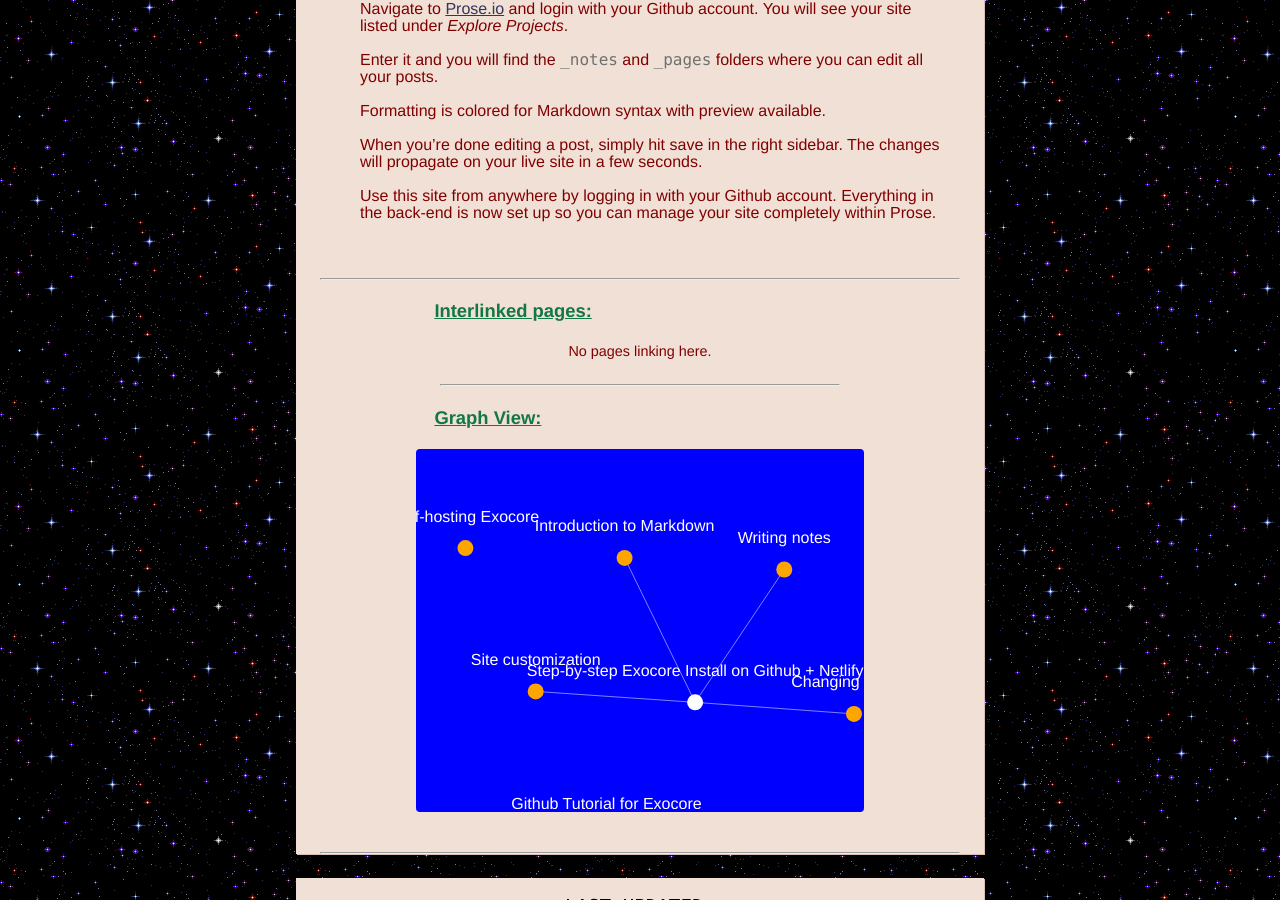
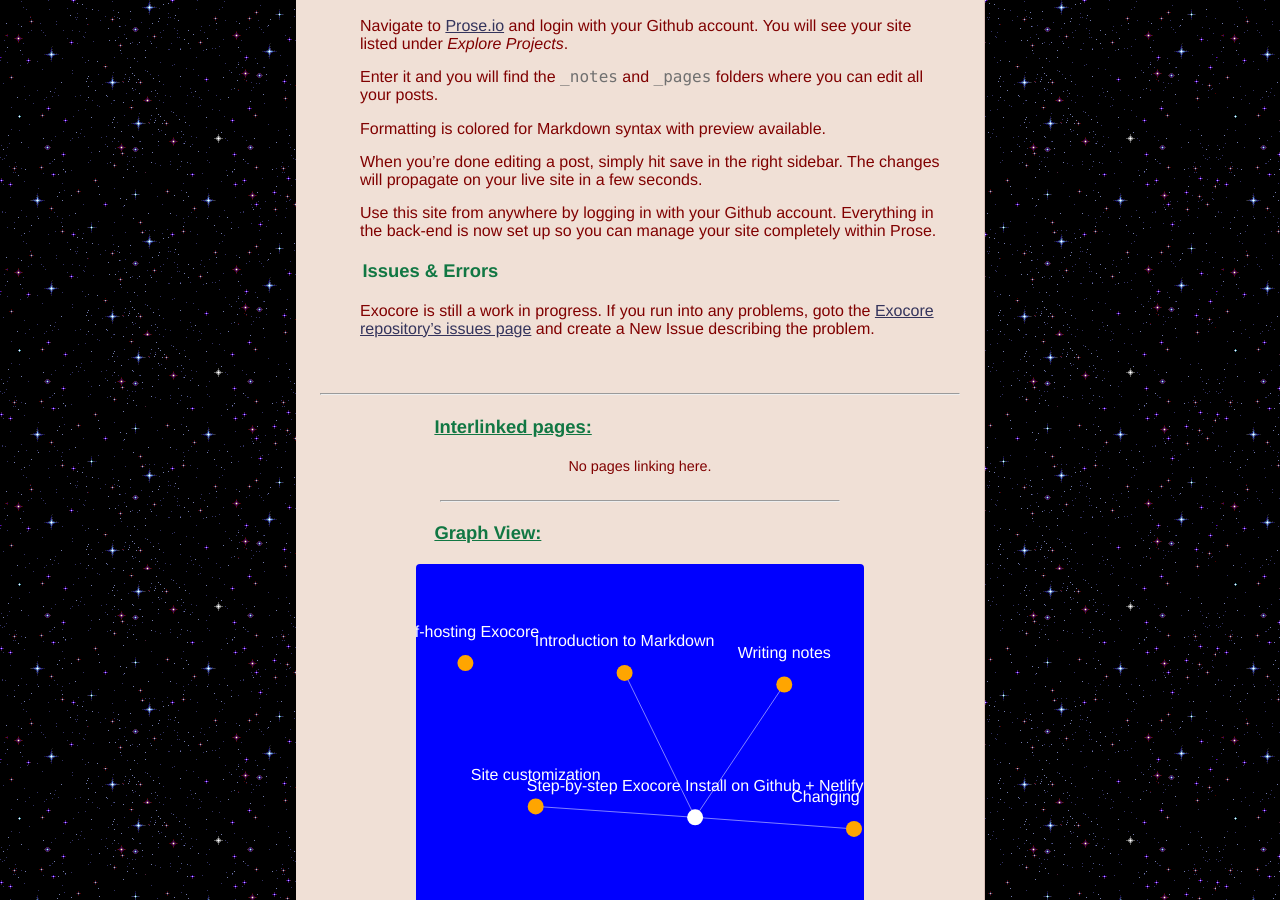
Before and after one commit to xcela/Exocore, a Jekyll site: the page built from _notes/step by step tutorial.md, in a window 1280 px wide and 900 px high, scrolled down 3408 px. Built offline with Jekyll 4.4.1, drawn with Linux system fonts in a browser that asks for light colours.

Commit message:
Update step by step tutorial.md

```diff
--- a/_notes/step by step tutorial.md
+++ b/_notes/step by step tutorial.md
@@ -122,3 +122,7 @@ Formatting is colored for Markdown syntax with preview available.
 When you're done editing a post, simply hit save in the right sidebar. The changes will propagate on your live site in a few seconds.
 
 Use this site from anywhere by logging in with your Github account. Everything in the back-end is now set up so you can manage your site completely within Prose.
+
+## Issues & Errors
+
+Exocore is still a work in progress. If you run into any problems, goto the [Exocore repository's issues page](https://github.com/xcela/exocore/issues) and create a New Issue describing the problem.
```
